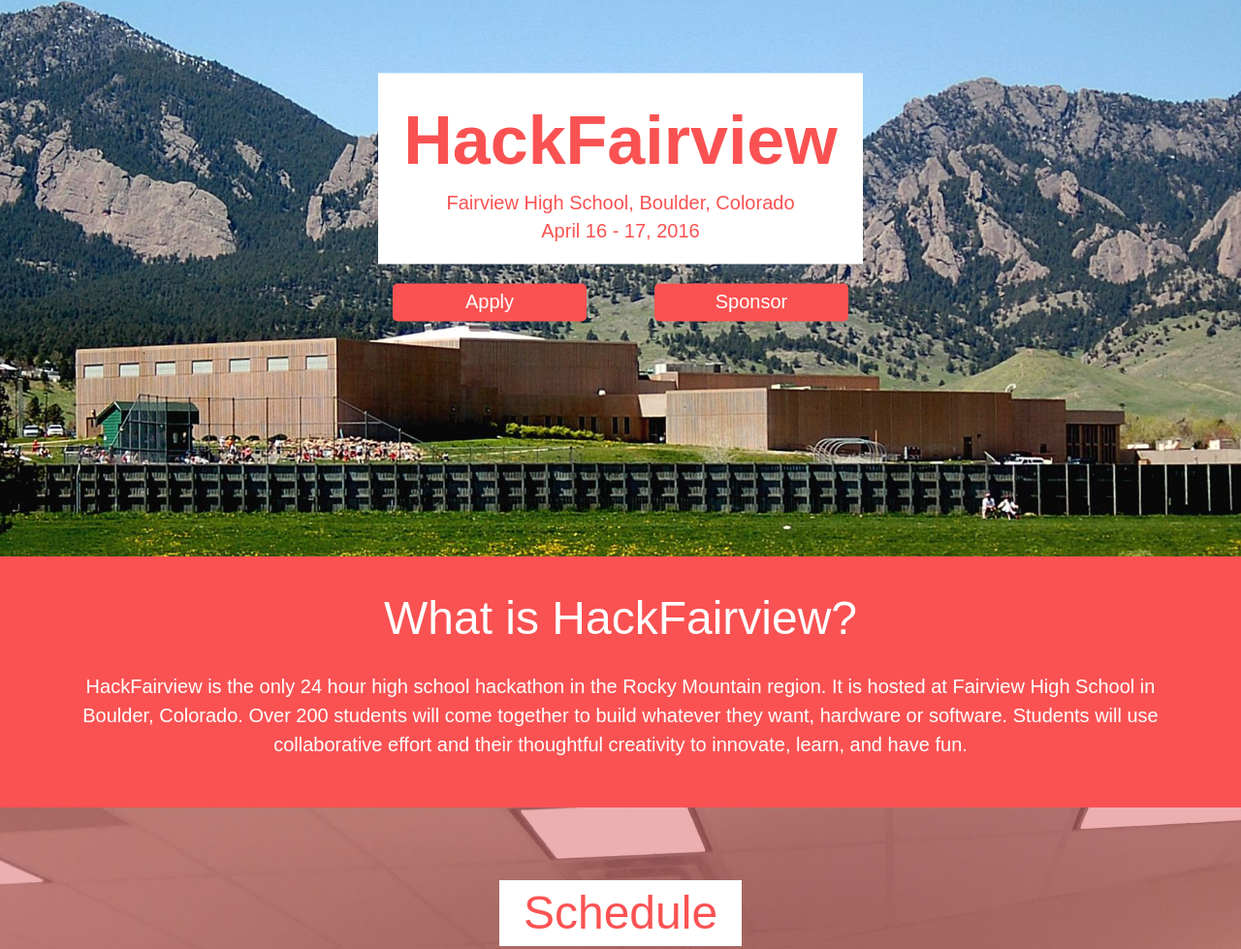
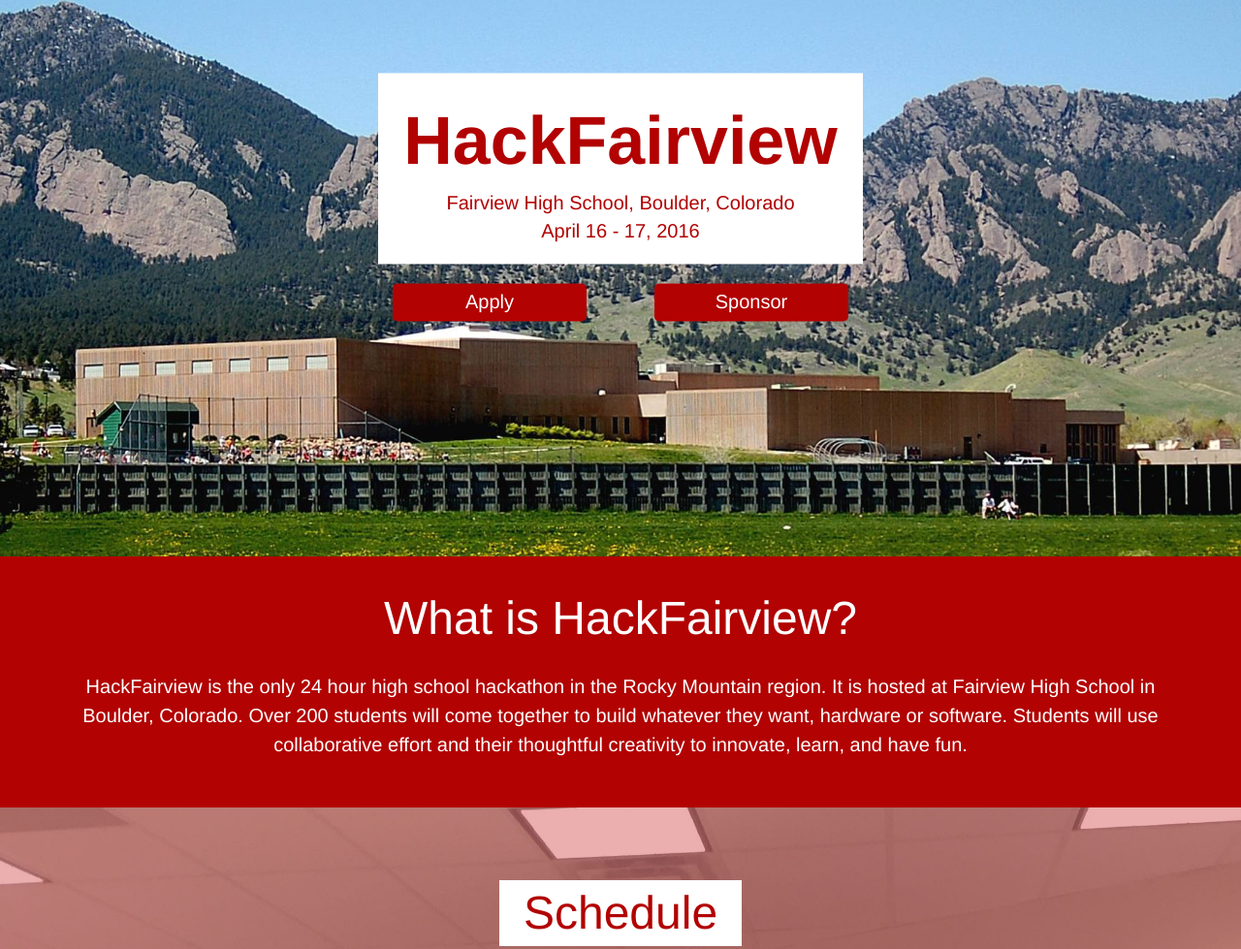
Before and after one commit to fairviewhs/hackfairview, a plain HTML site: page index.html in a window 1280 px wide. Shown: the part 226-1205 px from the top of the page at 97% size. Drawn offline with nearby package versions, Linux system fonts and the light colour scheme.

Commit message:
Make the colors more fairview-ey, fix fonts, add animations, fix #1, #2.

```diff
--- a/index.css
+++ b/index.css
@@ -5,7 +5,7 @@
 
 body {
   margin: 0;
-  font-family: Arial;
+  font-family: "Helvetica", helvetica, Arial, sans-serif;
   height: 100%;
   width: 100%;
   font-size: 20px;
@@ -14,8 +14,8 @@
 div#landing {
   background-image: url("bg.jpg");
   background-size: cover;
-  background-repeat: no-repeat;
-  background-position: 50% 50%;
+  background-position-x: 50%;
+  background-position-y: 0;
   height: 100%;
   width: 100%;
 }
@@ -32,7 +32,7 @@
   top: 50%;
   transform: translateY(-50%);
   text-align: center;
-  color: rgb(250, 82, 82);
+  color: #b20202;
   margin: auto;
   width: 500px;
 
@@ -51,11 +51,18 @@
 
 div#maintitle a {
   text-decoration: none;
-  color: rgb(256, 256, 256);
-  background-color: rgb(250, 82, 82);
+  color: rgb(255, 255, 255);
+  background-color: #b20202;
   padding: 5px;
   width: 200px;
   border-radius: 5px;
+  transition: all 0.25s;
+  -webkit-transition: all 0.25s;
+}
+
+div#maintitle a:hover {
+  color: #b20202;
+  background-color: rgb(255, 255, 255);
 }
 
 div#maintitle a:first-of-type {
@@ -69,7 +76,7 @@
 }
 
 div#secondary {
-  background-color: rgb(250, 82, 82);
+  background-color: #b20202;
   color: rgb(256, 256, 256);
   padding: 30px 50px 30px 50px;
   text-align: center;
@@ -100,13 +107,13 @@
   width: 250px;
   font-size: 48px;
   background-color: rgb(256, 256, 256);
-  color: rgb(250, 82, 82);
+  color: #b20202;
   margin-bottom: 50px;
 }
 
 div#schedule div.container {
   padding: 20px;
-  color:  rgb(250, 82, 82);
+  color:  #b20202;
   background-color: rgb(256, 256, 256);
   margin: auto;
   opacity: 0.8;
@@ -136,7 +143,7 @@
 }
 
 div#sponsor {
-  color: rgb(250, 82, 82);
+  color: #b20202;
   background-color: rgb(256, 256, 256);
   padding: 30px 50px 30px 50px;
   text-align: center;
--- a/index.html
+++ b/index.html
@@ -6,6 +6,9 @@
     <link rel="stylesheet" href="https://maxcdn.bootstrapcdn.com/bootstrap/3.3.6/css/bootstrap.min.css" integrity="sha384-1q8mTJOASx8j1Au+a5WDVnPi2lkFfwwEAa8hDDdjZlpLegxhjVME1fgjWPGmkzs7" crossorigin="anonymous">
     <link rel="stylesheet" href="https://maxcdn.bootstrapcdn.com/bootstrap/3.3.6/css/bootstrap-theme.min.css" integrity="sha384-fLW2N01lMqjakBkx3l/M9EahuwpSfeNvV63J5ezn3uZzapT0u7EYsXMjQV+0En5r" crossorigin="anonymous">
     <script src="https://maxcdn.bootstrapcdn.com/bootstrap/3.3.6/js/bootstrap.min.js" integrity="sha384-0mSbJDEHialfmuBBQP6A4Qrprq5OVfW37PRR3j5ELqxss1yVqOtnepnHVP9aJ7xS" crossorigin="anonymous"></script>
+    <script src="http://code.jquery.com/jquery-1.12.0.min.js"></script>
+    <script src="http://code.jquery.com/jquery-migrate-1.2.1.min.js"></script>
+    <script src="script.js"></script>
 
     <link rel="stylesheet" href="index.css">
     <meta name="viewport" content="width=device-width, initial-scale=1">
@@ -18,8 +21,8 @@
           <div class="subtext">Fairview High School, Boulder, Colorado</div>
           <div class="subtext">April 16 - 17, 2016</div>
         </div>
-        <a href="google.com">Apply</a>
-        <a href="google.com">Sponsor</a>
+        <a class="top-button" href="google.com">Apply</a>
+        <a class="top-button" href="google.com">Sponsor</a>
       </div>
       <a href="https://mlh.io/seasons/s2016/events?utm_source=s2016&utm_medium=TrustBadge&utm_campaign=s2016" target="_blank"><img src="mlh-banner.png" /></a>
     </div>
```
Also changed, not shown: script.js (added, +7 -0 lines).
